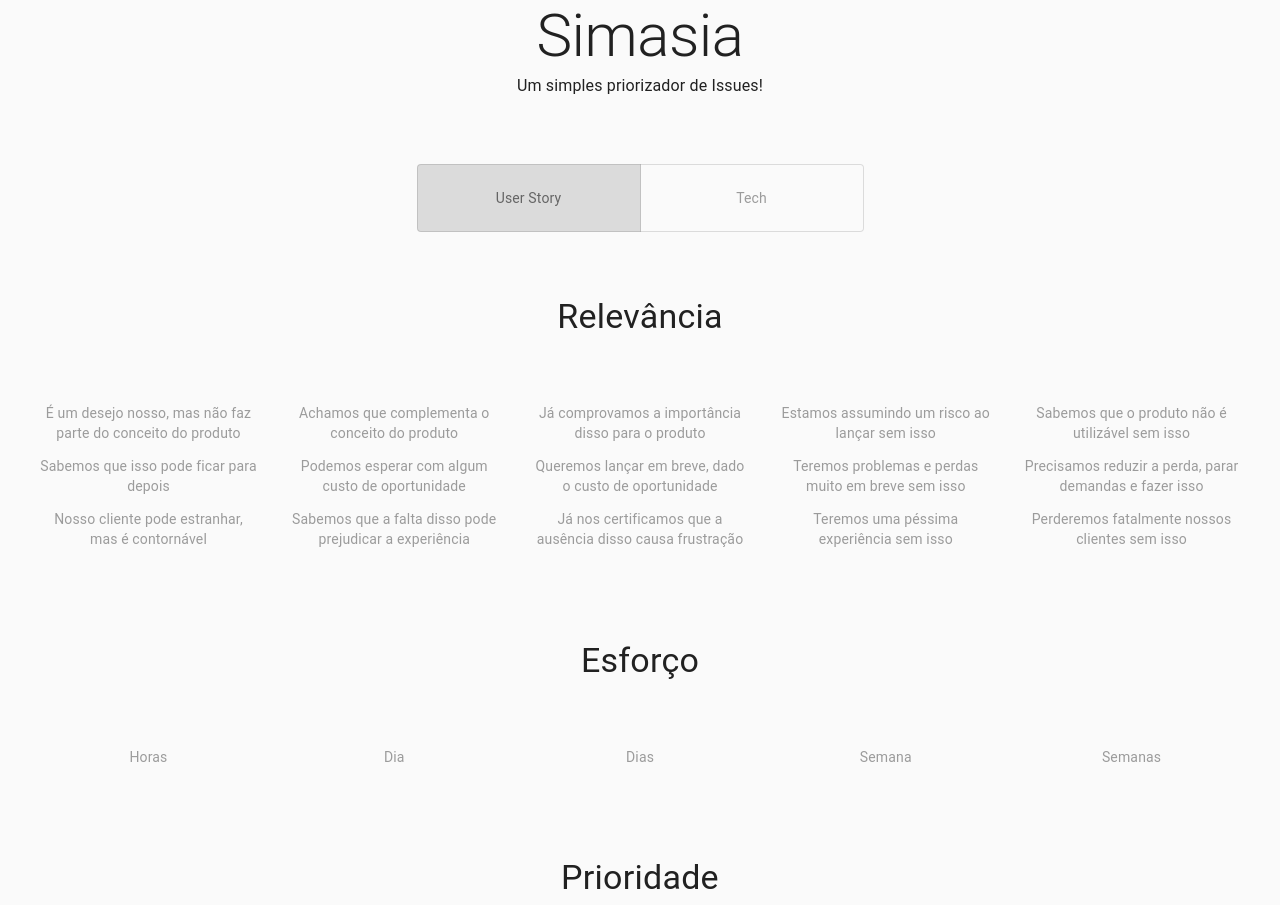
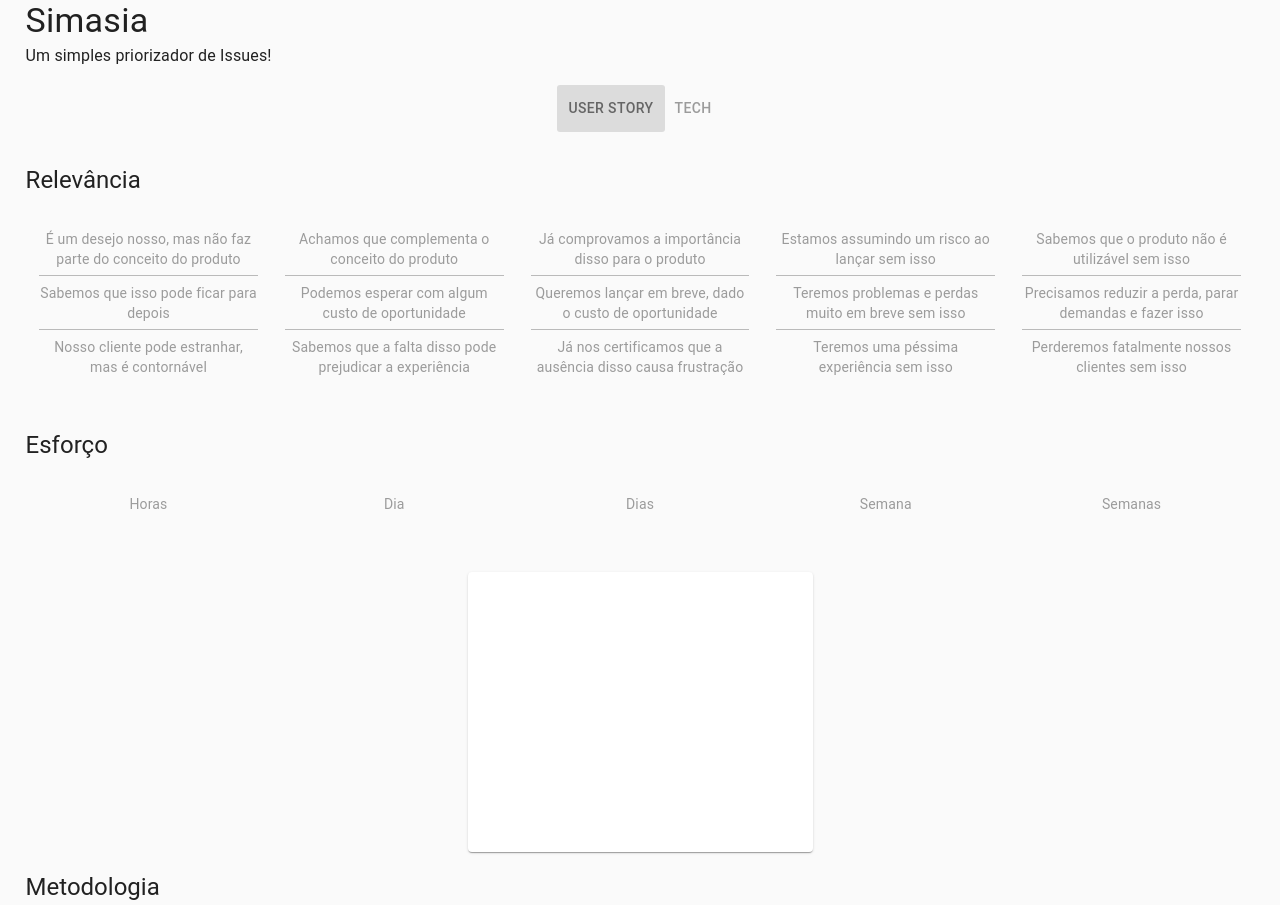
Before and after one commit to yvanfreitas/simasia-app, a React (Create React App) app: page / in a window 1280 px wide. Shown: the top 905 px of the page. Built offline with nearby package versions, Linux system fonts and the light colour scheme.

Commit message:
style: general improvements

```diff
--- a/public/index.html
+++ b/public/index.html
@@ -30,6 +30,6 @@
 
       To begin the development, run `npm start` or `yarn start`.
       To create a production bundle, use `npm run build` or `yarn build`.
-    -->
+    --><footer>desenvolvido por <a href="http://github.com/yvanfreitas">yvan.freitas</a></footer>
   </body>
 </html>
--- a/src/App.css
+++ b/src/App.css
@@ -1,19 +1,25 @@
-h6,h1,h2,h3,h4 {
-  text-align: center;
+h6,h1,h2,h3,h4,h5 {
+  padding-left: 2%;
 }
 
-h4{
-  margin: 3% 0% 1% 0% !important;
+h5{
+  margin: 1.5% 0% 0% 0% !important;
 }
 
 .MuiTypography-body2 {
   min-width: 200px;
   text-transform: none!important;
-  margin: 6% 0 !important;
+  padding: 3% 0 3% 0 !important;
   display: flex;
   align-items: center;
   justify-content: center;
+  border-bottom: solid 1px rgba(125,125,125,0.5);
 }
+
+.MuiTypography-body2:last-child {
+  border-bottom: none !important;
+}
+
 
 .option{
   display: block !important;
@@ -27,17 +33,23 @@ h4{
   align-items: center;
   display: flex !important;
   overflow: auto;
-  padding: 2%;
+  padding: 1% 2%;
 }
 
 .kinds{
   margin-top: 3% !important;
   justify-content: center;
+  margin: 0.2% !important;
+}
+
+.kind-option{
+  border: none !important;
+  border-radius: 3px !important;
 }
 
 .result-card{
   max-width: 345px;
-  margin: 0 auto 0 auto;
+  margin: 2% auto 0 auto;
 }
 
 .result-img {
@@ -50,6 +62,5 @@ h4{
 
 .meth{
   margin: 0 auto 5% auto;
-  text-align: center;
-  padding: 0px 10%;
+  padding: 1px 2%;
 }
--- a/src/App.js
+++ b/src/App.js
@@ -95,7 +95,6 @@ function App() {
 				break;
 			}
 		}
-
 		return score;
 	}
 
@@ -103,6 +102,7 @@ function App() {
 		let score = calculateScore(value);
 		var tempPriority = [];
 		if(score){
+			if(kind.priority){
 				for(let i=0; kind.priority.length>i; i++){
 					if(kind.priority[i].minscore <= score && kind.priority[i].maxscore >= score){
 						tempPriority.title = kind.priority[i].name;
@@ -116,6 +116,9 @@ function App() {
 						}
 					}
 				}
+			}else{
+				tempPriority.title = score + ' pontos'
+			}
 		}
 		setPriority(tempPriority);
 	}
@@ -125,7 +128,7 @@ function App() {
 			<ThemeProvider theme={theme}>
 			<CssBaseline/>
 
-			<Typography variant="h2">Simasia</Typography>
+			<Typography variant="h4">Simasia</Typography>
 			<Typography variant="subtitle1">Um simples priorizador de Issues!</Typography>
 
 			<ToggleButtonGroup
@@ -136,16 +139,14 @@ function App() {
 					>
 				{framework.map(kindobj => (
 					<ToggleButton className="kind-option" value={kindobj} aria-label={kindobj.label}>
-						<Typography variant="body2" component="p">
 						{kindobj.name}
-						</Typography>
 					</ToggleButton>
 				))}
 			</ToggleButtonGroup>
 
 			{kind.variables.map(variable => (
 				<div>
-					<Typography variant="h4">{variable.title}</Typography>
+					<Typography variant="h5">{variable.title}</Typography>
 					<ToggleButtonGroup
 						className="options"
 						value={value[variable.name]}
@@ -171,7 +172,6 @@ function App() {
 				</div>
 			))}
 
-			<Typography variant="h4">Prioridade</Typography>
 			<Card className="result-card" style={priority.style}>
 				<CardActionArea>
 					<CardMedia
@@ -190,7 +190,7 @@ function App() {
 				</CardActionArea>
 			</Card>
 
-			<Typography variant="h4">Metodologia</Typography>
+			<Typography variant="h5">Metodologia</Typography>
 			<div class="meth" dangerouslySetInnerHTML={{__html: kind.methodology}}></div>
 
 			</ThemeProvider>
--- a/src/frameworks/cx.json
+++ b/src/frameworks/cx.json
@@ -55,7 +55,7 @@
 			{"name": "Prioridade Alta", "description": "Não é nossa maior prioridade, mas é algo importante. Independente do esforço, devemos ataca-la!", "image": "/running-cheetah.gif", "color": "rgb(74, 3, 3)", "minscore": 7, "maxscore": 8},
 			{"name": "Urgente", "description": "Essa é uma Issue importante e rápida de \"shipar\". Vamos focar nossas energias nela!", "image": "/RichPoliticalAustraliancurlew-size_restricted.gif", "color": "rgb(36, 0, 0)", "minscore": 9, "maxscore": 10}
 		],
-		"methodology":"Essa estrutura é uma adaptação do <strong>método RUT</strong> adicioando uma dimensão de esforço"
+		"methodology":"Essa estrutura priorização foi desenvolvida pelo squad-customerexperience. As opções de Esforço foram adaptadas da <strong>metodologia RUT</strong>.</br> Nessa versão, cada resposta tem um valor, os pontos de cada dimensão são somados e assim chegamos a um score. Cada prioridade tem uma faixa possível de score. "
 	},
 	{
 		"name": "Tech",
@@ -67,29 +67,24 @@
 				"calc":"sum",
 				"values":[
 					{"name": "XS", "score": 1, "questions": [
-						"É um desejo nosso, mas não faz parte do conceito do produto",
-						"Sabemos que isso pode ficar para depois",
-						"Nosso cliente pode estranhar, mas é contornável"
+						"Elimina código fora de uso",
+						"Simplifica a lógica implementada"
 					]},
 					{"name": "S", "score": 2, "questions": [
-						"Achamos que complementa o conceito do produto",
-						"Podemos esperar com algum custo de oportunidade",
-						"Sabemos que a falta disso pode prejudicar a experiência"
+						"Implementa maior controle de logs e tracking de incidentes",
+						"Adequa o código existente a novos padrões do time"
 					]},
 					{"name": "M", "score": 3, "questions": [
-						"Já comprovamos a importância disso para o produto",
-						"Queremos lançar em breve, dado o custo de oportunidade",
-						"Já nos certificamos que a ausência disso causa frustração"
+						"Implementa maior tracking sob problemas recorrentes",
+						"Adequa o código existente a novos padrões do time"
 					]},
 					{"name": "L", "score": 4, "questions": [
-						"Estamos assumindo um risco ao lançar sem isso",
-						"Teremos problemas e perdas muito em breve sem isso",
-						"Teremos uma péssima experiência sem isso"
+						"Trás alguma redução de custo",
+						"Adequa o código existente aos requisitos da Engenharia"
 					]},
 					{"name": "XL", "score": 5, "questions": [
-						"Sabemos que o produto não é utilizável sem isso",
-						"Precisamos reduzir a perda, parar demandas e fazer isso",
-						"Perderemos fatalmente nossos clientes sem isso"
+						"Trás uma considerável redução de custos",
+						"Adaqua o código removendo dependências de sistemas que serão descontinuados"
 					]}
 				]
 			},
@@ -107,11 +102,11 @@
 			}
 		],
 		"priority": [
-			{"name": "Despriorizado", "description": "Provavelmente não vale a pena focarmos nossas energias nessa Issue.", "image": "/GPgJ.gif", "color": "#222222", "minscore": 2, "maxscore": 3},
-			{"name": "Prioridade Baixa", "description": "Podemos olhar para essa Issue quando estivermos tranquilos.", "image": "/01-funny-gif-138-red-panda-walking.gif", "color": "rgb(17, 48, 95)", "minscore": 4, "maxscore": 5},
+			{"name": "Despriorizado", "description": "Provavelmente não vale a pena focarmos nossas energias nessa Issue.", "image": "/GPgJ.gif", "color": "#222222", "minscore": 2, "maxscore": 4},
+			{"name": "Prioridade Baixa", "description": "Podemos olhar para essa Issue quando estivermos tranquilos.", "image": "/01-funny-gif-138-red-panda-walking.gif", "color": "rgb(17, 48, 95)", "minscore": 5, "maxscore": 5},
 			{"name": "Prioridade Média", "description": "Essa é uma Issue média. Está exatamente balanceada entre esforço e valor.", "image": "/Lhab.gif", "color": "rgb(72, 44, 2)", "minscore": 6, "maxscore": 6},
-			{"name": "Prioridade Alta", "description": "Não é nossa maior prioridade, mas é algo importante. Independente do esforço, devemos ataca-la!", "image": "/running-cheetah.gif", "color": "rgb(74, 3, 3)", "minscore": 7, "maxscore": 8},
-			{"name": "Urgente", "description": "Essa é uma Issue importante e rápida de \"shipar\". Vamos focar nossas energias nela!", "image": "/RichPoliticalAustraliancurlew-size_restricted.gif", "color": "rgb(36, 0, 0)", "minscore": 9, "maxscore": 10}
+			{"name": "Prioridade Alta", "description": "Não é nossa maior prioridade, mas é algo importante. Independente do esforço, devemos ataca-la!", "image": "/running-cheetah.gif", "color": "rgb(74, 3, 3)", "minscore": 7, "maxscore": 7},
+			{"name": "Urgente", "description": "Essa é uma Issue importante e rápida de \"shipar\". Vamos focar nossas energias nela!", "image": "/RichPoliticalAustraliancurlew-size_restricted.gif", "color": "rgb(36, 0, 0)", "minscore": 8, "maxscore": 10}
 		],
 		"methodology":"a"
 
--- a/src/index.css
+++ b/src/index.css
@@ -12,3 +12,12 @@ code {
   font-family: source-code-pro, Menlo, Monaco, Consolas, "Courier New",
     monospace;
 }
+
+footer {
+  text-align: right;
+  font-size: smaller;
+}
+footer a{
+  color: #009688;
+  text-decoration: none;
+}
```
Lines whose indentation alone changed are shown as unchanged.
